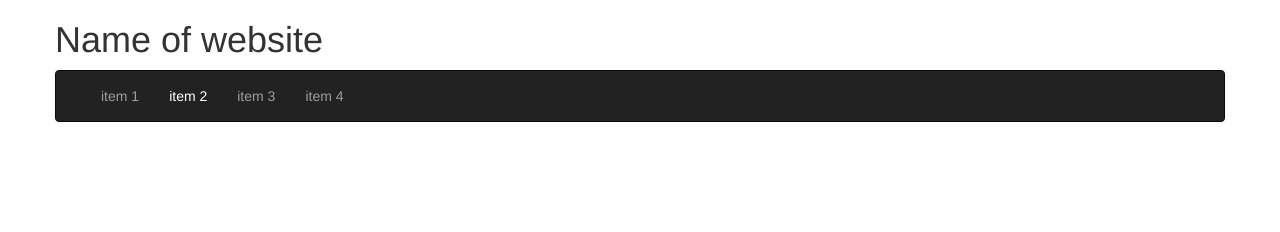
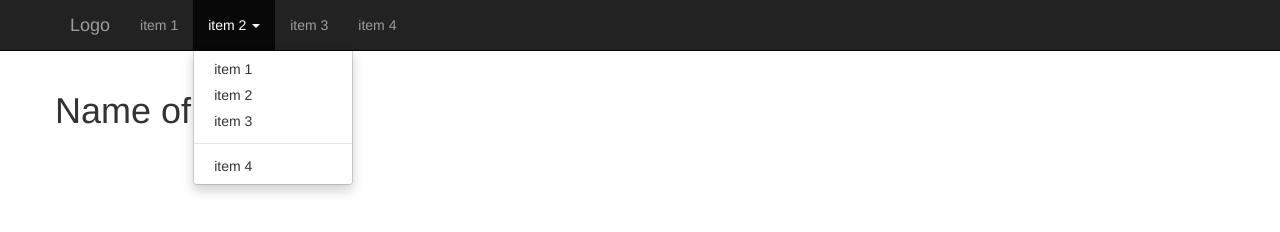
Before and after one commit to magnum-z/Bootstrap01, a plain HTML site: page WebSite01/index.html in a window 1280 px wide. Both pictures are taken after a click on the link "item 2". Drawn offline with Linux system fonts and the light colour scheme.

Commit message:
Lesson 05

```diff
--- a/WebSite01/index.html
+++ b/WebSite01/index.html
@@ -21,10 +21,7 @@
 </head>
 <body>
 
-    <div class="container">
-        <div class="row">
-            <h1>Name of website</h1>
-            <div class="navbar navbar-inverse">
+    <div class="navbar navbar-inverse navbar-static-top">
         <div class="container">
             <div class="navbar-header">
                 <button type="button" class="navbar-toggle" data-toggle="collapse" data-target="#responsive-menu">
@@ -33,18 +30,31 @@
                     <span class="icon-bar"></span>
                     <span class="icon-bar"></span>
                 </button>
-                        <!--<a href="#" class="navbar-brand">Name of company</a>-->
+                <a href="#" class="navbar-brand">Logo</a>
             </div>
             <div class="collapse navbar-collapse" id="responsive-menu">
                 <ul class="nav navbar-nav">
                     <li><a href="#">item 1</a></li>
+                    <li class="dropdown">
+                        <a href="#" class="dropdown-toggle" data-toggle="dropdown">item 2 <b class="caret"></b></a>
+                        <ul class="dropdown-menu">
+                            <li><a href="#">item 1</a></li>
                             <li><a href="#">item 2</a></li>
+                            <li><a href="#">item 3</a></li>
+                            <li class="divider"></li>
+                            <li><a href="#">item 4</a></li>
+                        </ul>
+                    </li>
                     <li><a href="#">item 3</a></li>
                     <li><a href="#">item 4</a></li>
                 </ul>
             </div>
         </div>
     </div>
+
+    <div class="container">
+        <div class="row">
+            <h1>Name of page</h1>
         </div>
     </div>
 
```
Lines whose indentation alone changed are shown as unchanged.
